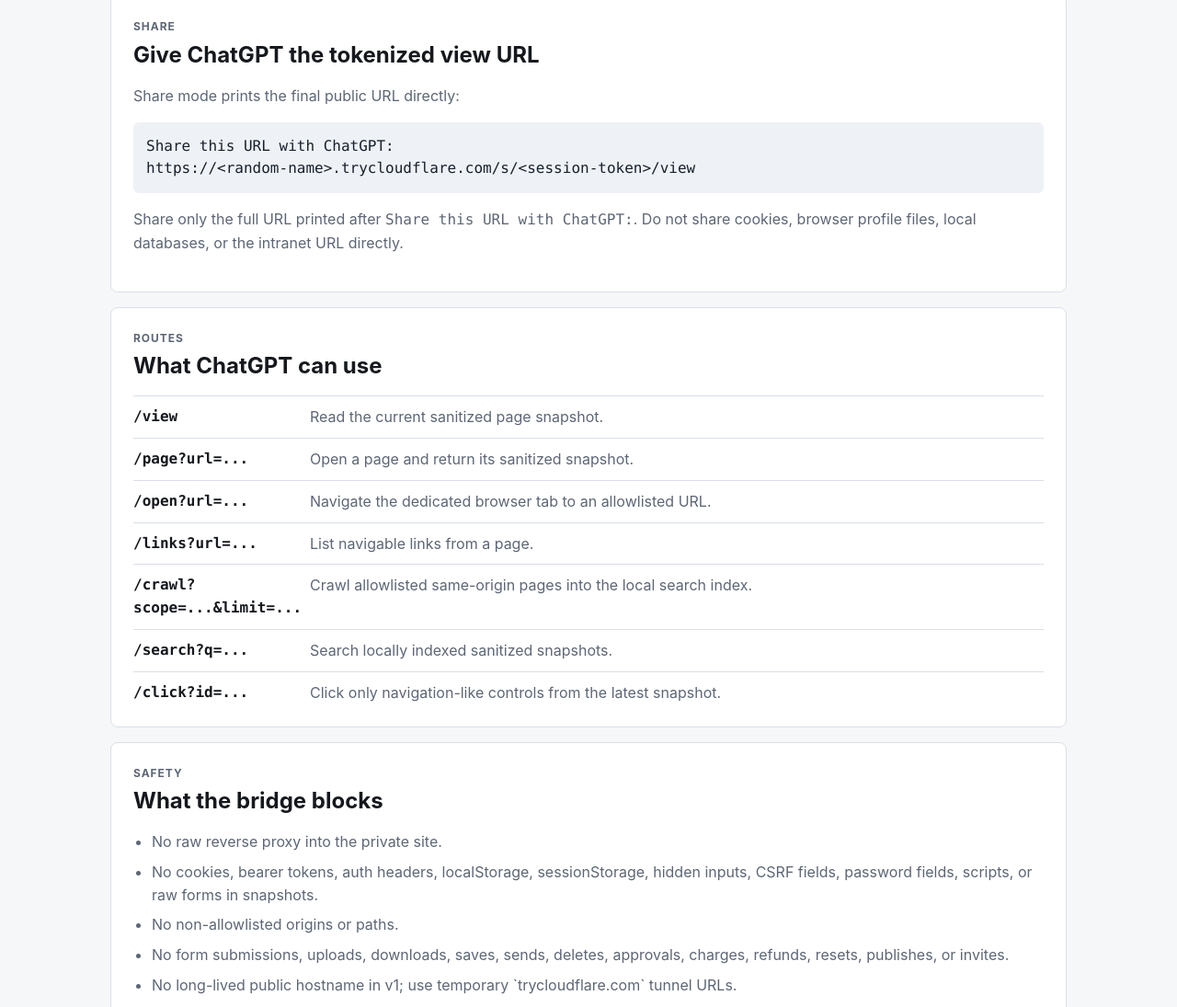
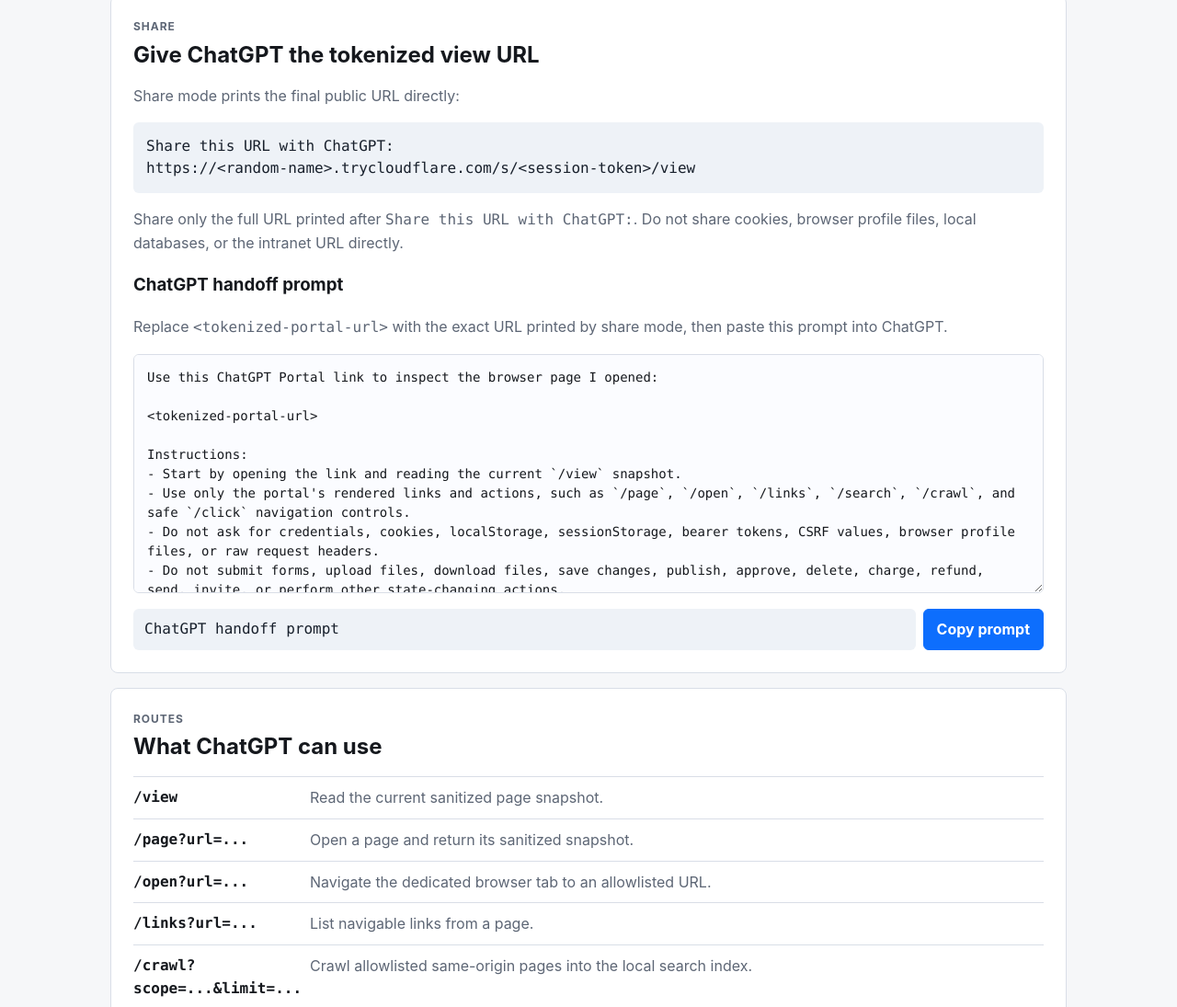
Before and after one commit to DenisSergeevitch/chatgpt-portal, a website: page index.html in a window 1280 px wide. Shown: the part 1674-2769 px from the top of the page at 92% size. Drawn offline with Linux system fonts and the light colour scheme.

Commit message:
Render ChatGPT handoff prompt

```diff
--- a/index.html
+++ b/index.html
@@ -117,6 +117,23 @@
       <pre><code>Share this URL with ChatGPT:
 https://&lt;random-name&gt;.trycloudflare.com/s/&lt;session-token&gt;/view</code></pre>
       <p>Share only the full URL printed after <code>Share this URL with ChatGPT:</code>. Do not share cookies, browser profile files, local databases, or the intranet URL directly.</p>
+      <h3>ChatGPT handoff prompt</h3>
+      <p>Replace <code>&lt;tokenized-portal-url&gt;</code> with the exact URL printed by share mode, then paste this prompt into ChatGPT.</p>
+      <textarea id="chatgpt-handoff-prompt" readonly>Use this ChatGPT Portal link to inspect the browser page I opened:
+
+&lt;tokenized-portal-url&gt;
+
+Instructions:
+- Start by opening the link and reading the current `/view` snapshot.
+- Use only the portal's rendered links and actions, such as `/page`, `/open`, `/links`, `/search`, `/crawl`, and safe `/click` navigation controls.
+- Do not ask for credentials, cookies, localStorage, sessionStorage, bearer tokens, CSRF values, browser profile files, or raw request headers.
+- Do not submit forms, upload files, download files, save changes, publish, approve, delete, charge, refund, send, invite, or perform other state-changing actions.
+- If you need broader exploration, ask before using `/crawl` with a large limit.
+- Summarize what you can see from sanitized snapshots and say when something is blocked by the portal safety model.</textarea>
+      <div class="command-row">
+        <code>ChatGPT handoff prompt</code>
+        <button type="button" data-copy-target="chatgpt-handoff-prompt">Copy prompt</button>
+      </div>
     </section>
 
     <section class="panel" aria-labelledby="capabilities-title">
```
Also changed, not shown: README.md.
